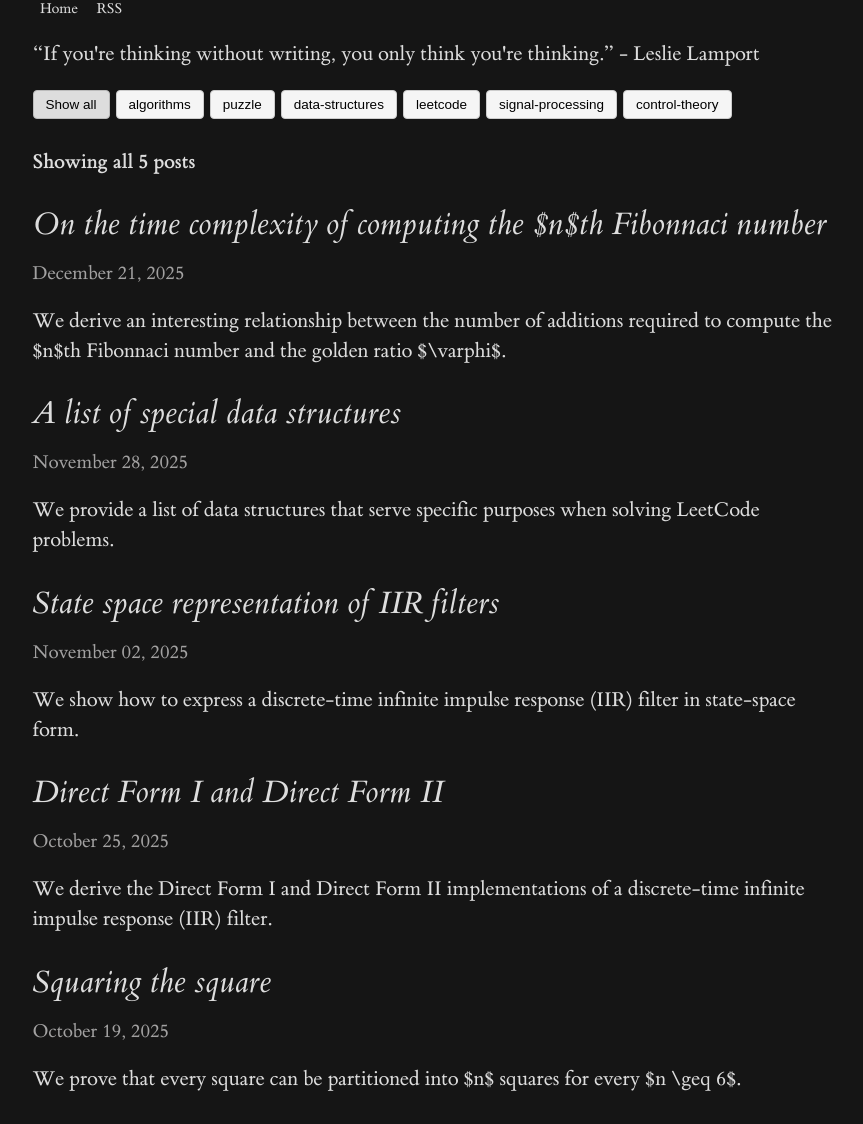
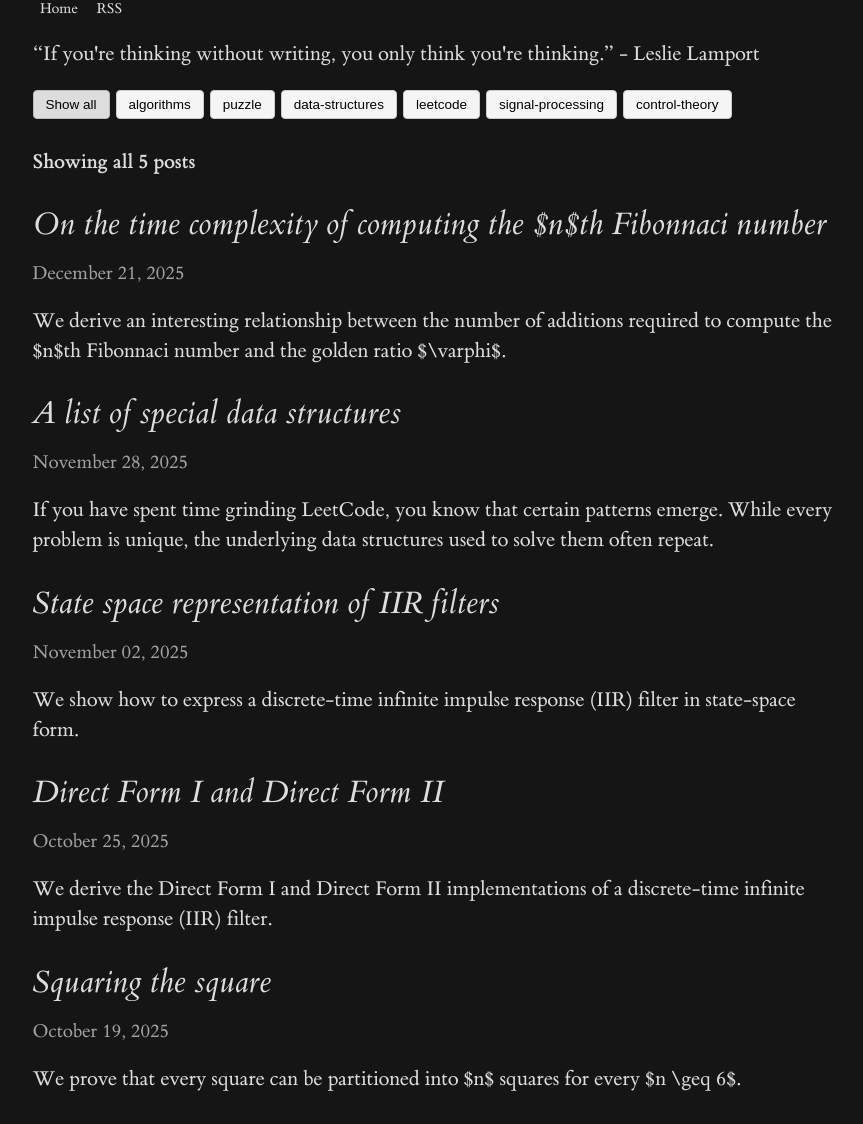
Before and after one commit to mhdadk/mhdadk.github.io, a Jekyll site: the page built from blog.html, in a window 1280 px wide. Shown: the whole page, without its empty margins (200-1063 px from the left). Built offline with Jekyll 4.4.1, drawn with Linux system fonts in a browser that asks for light colours; a script that is not in the unit is left out; some of the changed lines change nothing that is shown.

Commit message:
A list of special data structures

````diff
--- a/_posts/2025-11-28-list-of-special-data-structures.md
+++ b/_posts/2025-11-28-list-of-special-data-structures.md
@@ -5,85 +5,6 @@
   - data-structures
   - leetcode
 ---
-We provide a list of data structures that serve specific purposes when solving LeetCode
-problems.
-
-These data structures are used often enough in a diverse set of problems that they
-deserve to be formally recognized.
-
-## Inverse array
-
-Given an array of arbitrary items, this array maps a given index to a corresponding
-item in the array. The inverse of this array maps the item to its corresponding index.
-
-An inverse array can be used to efficiently recall the items in an array that were already
-iterated over. This is demonstrated in [217. Contains Duplicate](/leetcode-solutions/valid-anagram) and [1. Two Sum](/leetcode-solutions/two-sum). Specifically, rather than iterating over the array again to check if we already iterated over a specific element, we can query the inverse array.
-
-An inverse array is most often implemented using a hash map, where the keys are the elements
-of an array and the values are the indices corresponding to these elements. If we are not
-interested in the indices corresponding to these elements, then we can use a hash set instead.
-
-## Histogram
-
-Given an array of arbitrary items, we can use a histogram to count how man times each
-unique element of this array occurs. That is, a histogram maps each unique element in
-the array to the number of times it occurs in the array.
-
-A histogram can be implemented using a hash map, where the keys are the unique elements
-of the array and the values are the counts of the corresponding key.
-
-If the elements of the array are integers, then the histogram can be implemented
-using a list, where the indices of the list are the unique integers in the array and the
-values corresponding to these indices are their counts.
-
-Note that a hash set can be thought of as a special case of a histogram, where the keys
-are the elements of the hash set and the values are all $1$.
-
-For example, a histogram is used in [242. Valid Anagram](/leetcode-solutions/valid-anagram).
-
-## Inverse histogram
-
-A histogram maps an item in a collection to its frequency of occurrence in the collection.
-An inverse histogram, on the other hand, maps the frequency of occurence to multiple items
-in the collection.
-
-An inverse histogram is useful when attempting to determine which items in a collection
-occur a certain number of times. For example, an inverse histogram is used in
-[347. Top K Frequent Elements](/leetcode-solutions/top-k-frequent-elements).
-
-An inverse histogram is often implemented using a list, where the index is the
-frequency of occurrence and the corresponding value is a list that contains the items in
-the collection that occur `<corresponding index>` many times in the collection.
-
-Note that, in contrast to the histogram, an inverse histogram is not a function, since
-it maps an index to several values.
-
-In Python, given a collection `items` and its histogram `hist`, an inverse histogram can
-be computed as follows:
-```python
-def compute_inv_hist(items, hist):
-    # We need to create len(items) + 1 distinct lists because an item in the collection
-    # can appear at most len(items) number of times, but because Python uses 0-based
-    # indexing, then the last index will be len(inv_hist) - 1 NOT len(inv_hist). For
-    # example, if items = [5, 5, 5, 5], then hist = {5: 4} and
-    # inv_hist = [[], [], [], [], [5]].
-    #
-    # This also means that the first element of inv_hist will always be an empty list,
-    # because each value in the histogram "hist" will always be at least 1.
-    #
-    # Finally, we can't write "inv_hist = [[]] * (len(items) + 1)" because this will
-    # create (len(items) + 1) references to the same list, while we need (len(items) + 1)
-    # distinct copies
-    inv_hist = [[] for _ in range(len(items) + 1)]
-    for item, freq in hist.items():
-        inv_hist[freq].append(item)
-    return inv_hist
-```
-
-Second post (modified).
-
----
-
 If you have spent time grinding LeetCode, you know that certain patterns emerge. While
 every problem is unique, the underlying data structures used to solve them often repeat.
 
````
